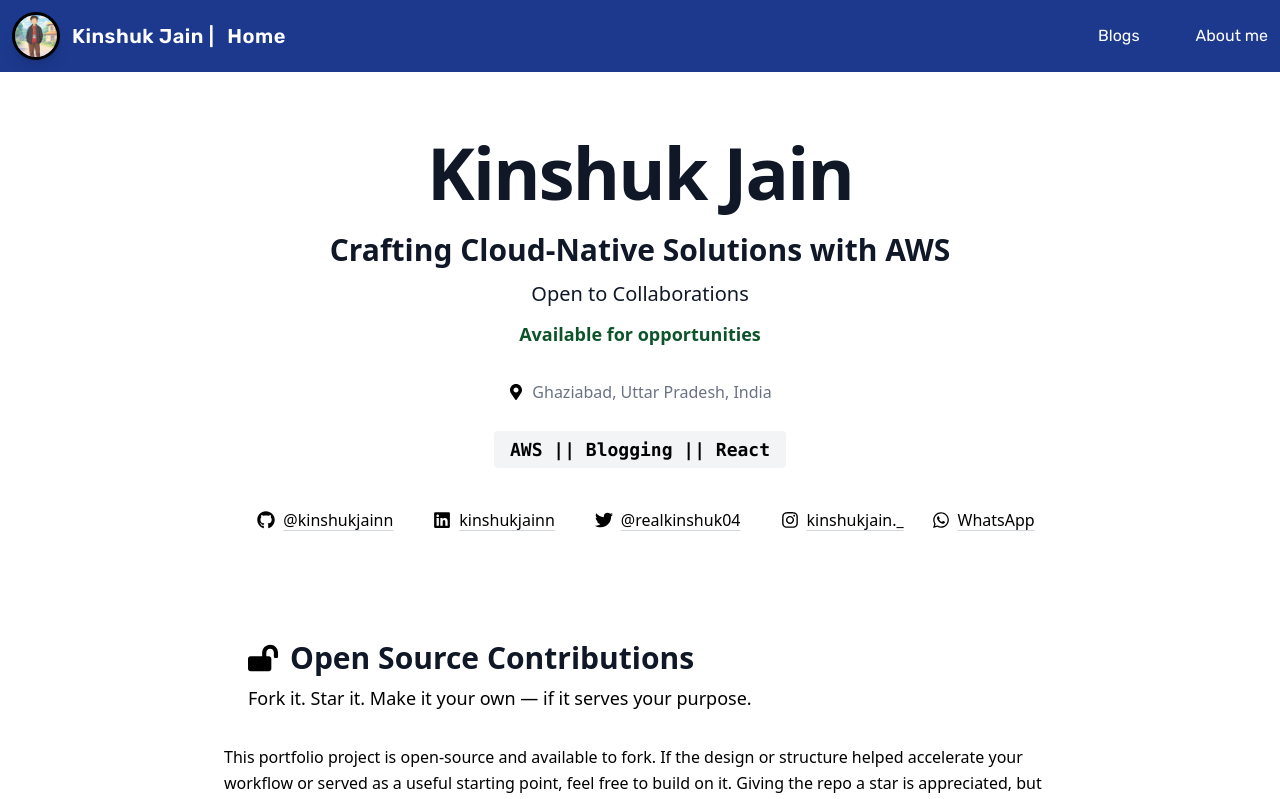
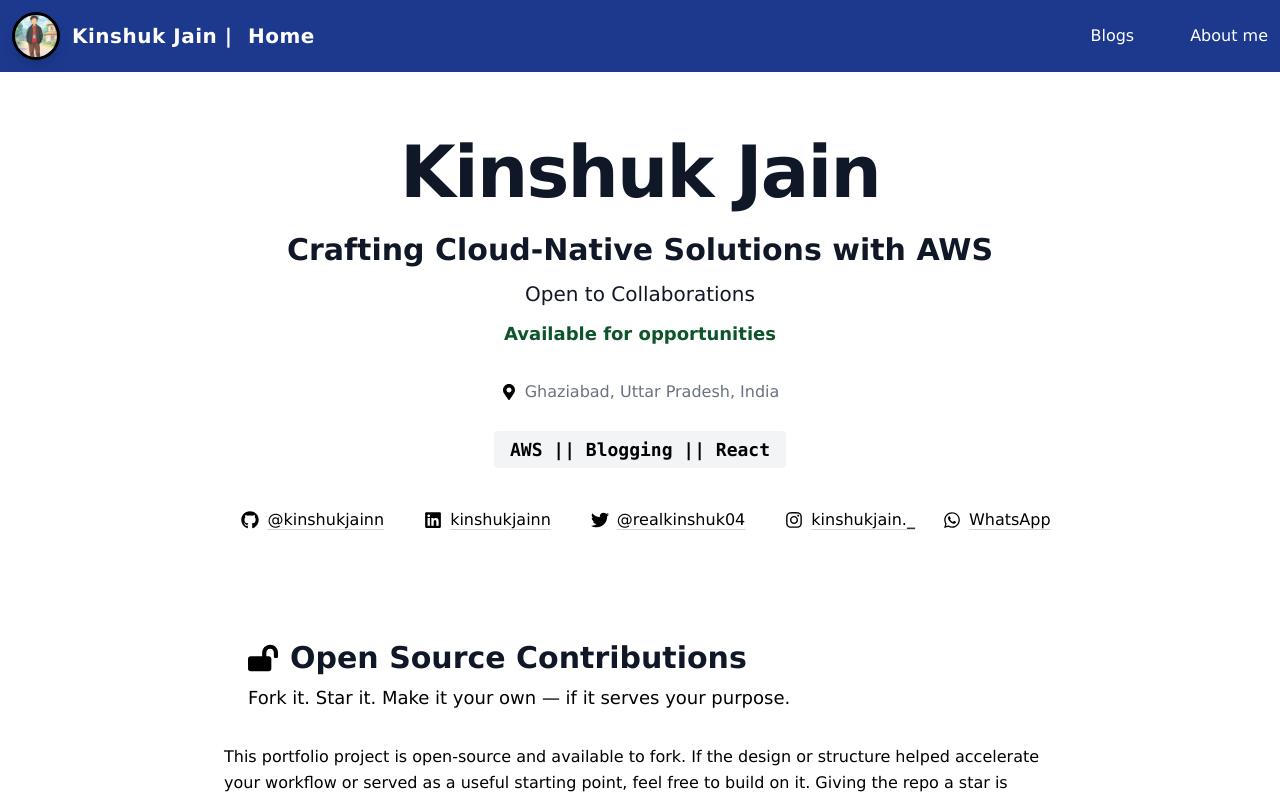
Before and after one commit to kinshukjainn/kinshukkportfolio, a React (Vite) app: page / in a window 1280 px wide. Shown: the top 799 px of the page. Built offline with nearby package versions, Linux system fonts and the light colour scheme.

Commit message:
style: update font family in MainContent component to Poppins and change body font to Verdana for improved aesthetics

```diff
--- a/src/component-mine/MainContent.tsx
+++ b/src/component-mine/MainContent.tsx
@@ -270,7 +270,7 @@ export default function MetaPortfolio() {
   }
 
   return (
-    <div className="min-h-screen bg-white text-gray-900 font-sans antialiased">
+    <div className="min-h-screen bg-white text-gray-900 font-poppins antialiased">
       <div className="max-w-4xl mx-auto px-4 sm:px-6 lg:px-8 py-8 sm:py-12 lg:py-16">
         {/* Header */}
         <header className="text-center mb-16 sm:mb-20 lg:mb-24">
--- a/src/index.css
+++ b/src/index.css
@@ -6,7 +6,7 @@
 
 
 body {
-  font-family: "Rubik", sans-serif;
+  font-family: "Verdana", sans-serif;
   margin: 0;
   min-height: 100vh;
 }
```
